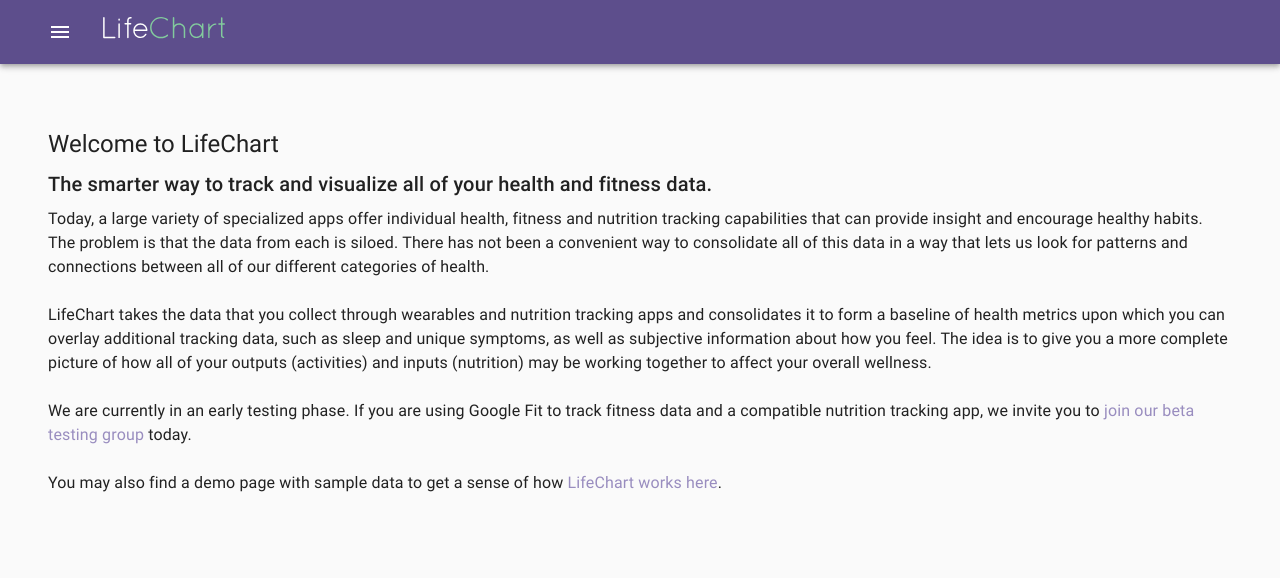
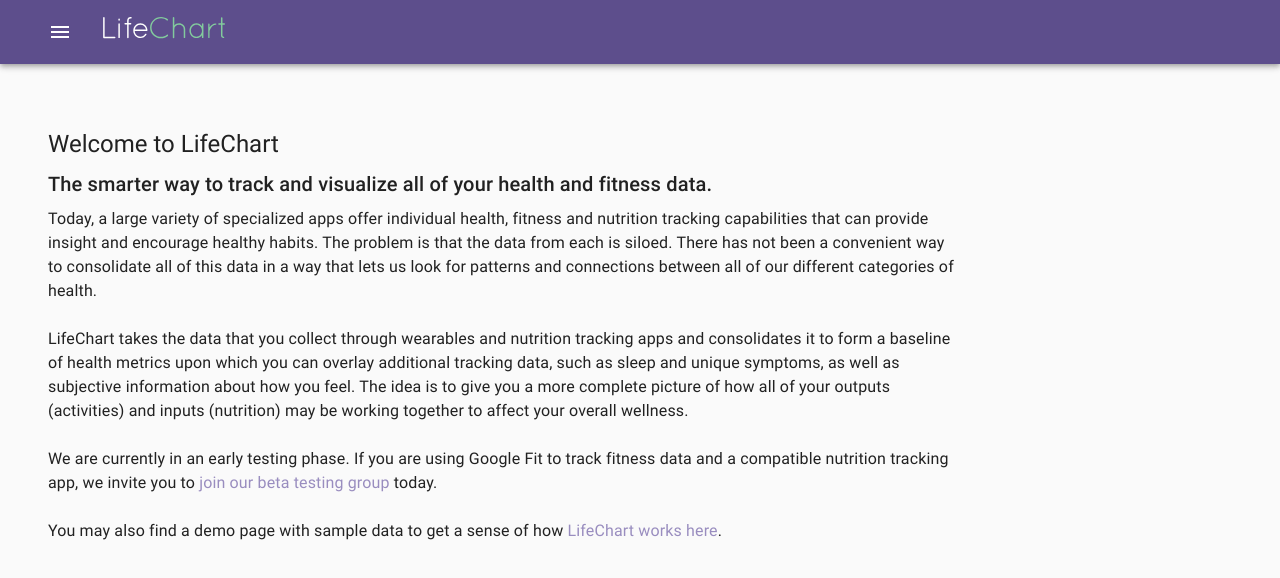
Before and after one commit to jeffmoger/lifechart-client, a React (Create React App) app: page / in a window 1280 px wide. Shown: the top 578 px of the page. Built offline with nearby package versions, Linux system fonts and the light colour scheme.

Commit message:
maxWidth set to 960

```diff
--- a/src/components/Intro.js
+++ b/src/components/Intro.js
@@ -7,6 +7,7 @@ const useStyles = makeStyles((theme) => ({
   root: {
     flexGrow: 1,
     padding: theme.spacing(3),
+    maxWidth: 960,
   },
   paper: {
     maxWidth: 400,
@@ -27,7 +28,7 @@ export default function Intro() {
       <Typography variant="h5" component="h1" gutterBottom>
         Welcome to LifeChart
       </Typography>
-      <Typography variant="h6" gutterBottom>
+      <Typography variant="h6" component="h2" gutterBottom>
         The smarter way to track and visualize all of your health and fitness
         data.
         <br />
```
